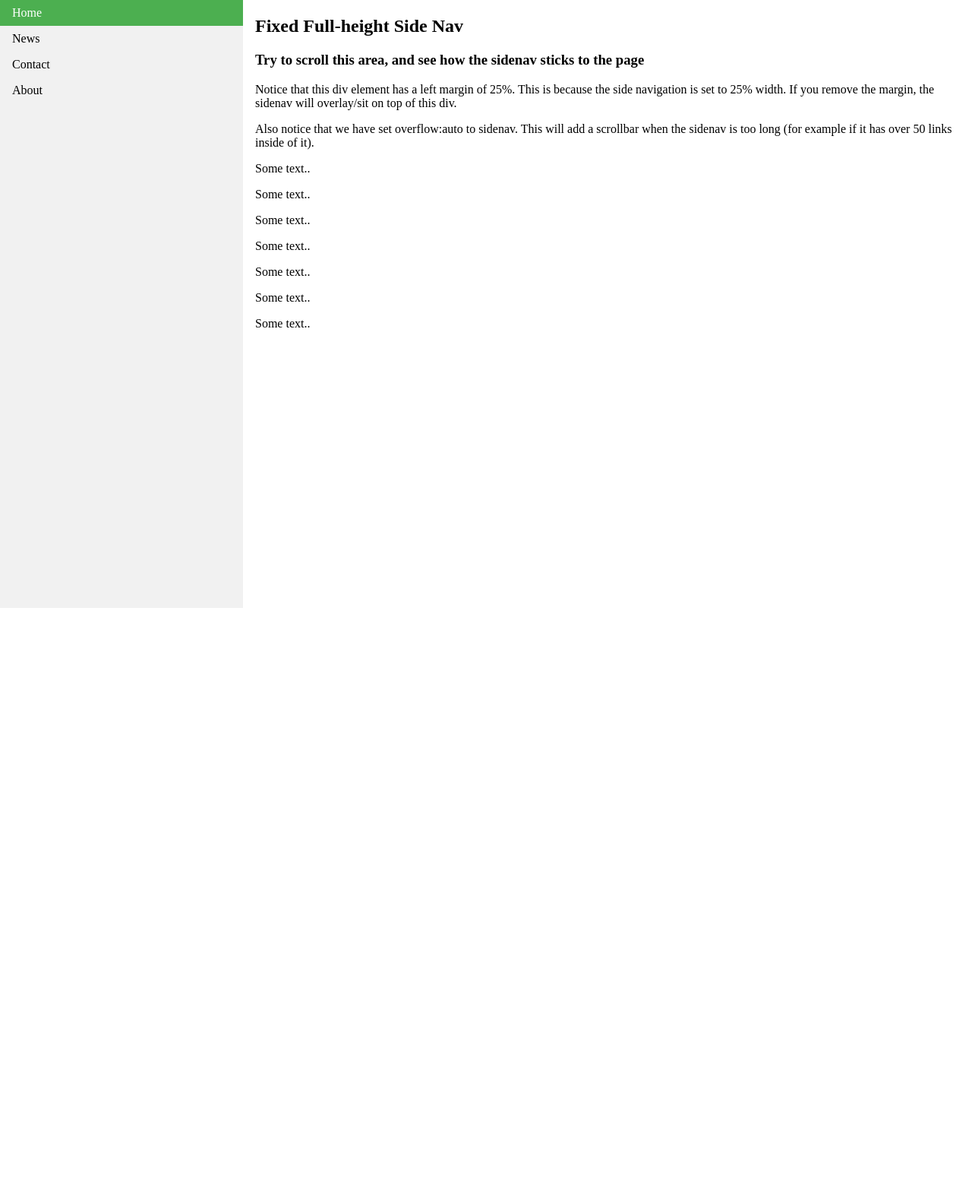
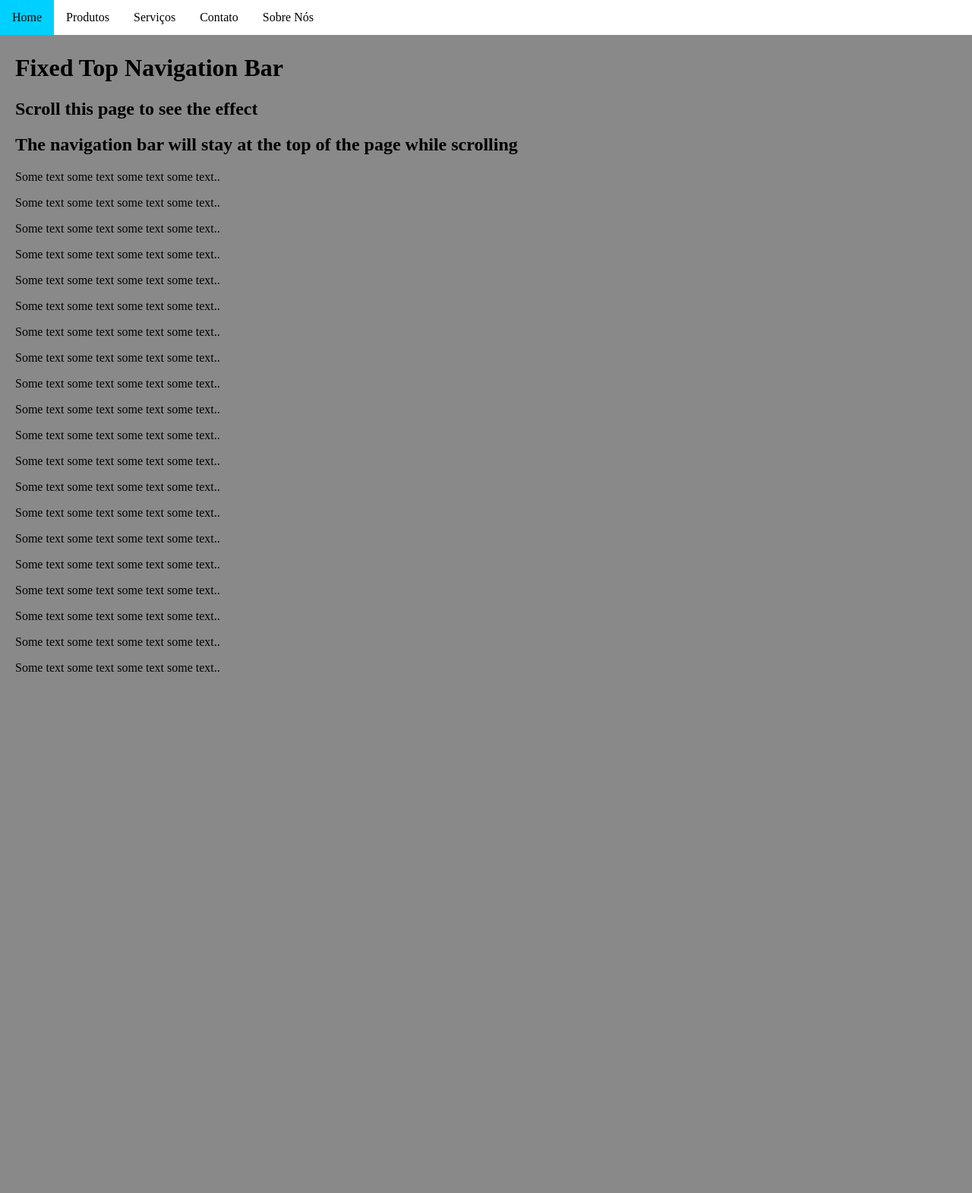
Before and after one commit to labrinasari/site, a PHP site: page / in a window 1280 px wide. Shown: the whole page at 76% size. Before the commit the page ends 800 px from the top, so only its background shows below. Run offline with PHP 8.4, Linux system fonts and the light colour scheme.

Commit message:
opa,tudo bem

```diff
--- a/index.php
+++ b/index.php
@@ -2,60 +2,76 @@
 <html>
 <head>
 <style>
-body {
-    margin: 0;
-}
+body {margin:0;}
 
 ul {
     list-style-type: none;
     margin: 0;
     padding: 0;
-    width: 25%;
-    background-color: #f1f1f1;
+    overflow: hidden;
+    background-color: white;
     position: fixed;
-    height: 100%;
-    overflow: auto;
+    top: 0;
+    width: 100%;
+    color: black;
+}
+
+li {
+    float: left;
 }
 
 li a {
     display: block;
-    color: #000;
-    padding: 8px 16px;
+    text-align: center;
+        color: black;
+    padding: 14px 16px;
     text-decoration: none;
 }
 
-li a.active {
-    background-color: #4CAF50;
-    color: white;
+li a:hover:not(.active) {
+    background-color: #111;
 }
 
-li a:hover:not(.active) {
-    background-color: #555;
-    color: white;
+.active {
+    background-color: #00d0ff;
 }
 </style>
 </head>
 <body>
 
 <ul>
-  <li><a class="active" href="#home">Home</a></li>
-  <li><a href="#news">News</a></li>
-  <li><a href="#contact">Contact</a></li>
-  <li><a href="#about">About</a></li>
+<li><a class="active" href="#index">Home</a></li>
+  <li><a href="#prod">Produtos</a></li>
+  <li><a href="#serv">Serviços</a></li>
+  <li><a href="#cont">Contato</a></li>
+  <li><a href="#sobre">Sobre Nós</a></li>
 </ul>
 
-<div style="margin-left:25%;padding:1px 16px;height:1000px;">
-  <h2>Fixed Full-height Side Nav</h2>
-  <h3>Try to scroll this area, and see how the sidenav sticks to the page</h3>
-  <p>Notice that this div element has a left margin of 25%. This is because the side navigation is set to 25% width. If you remove the margin, the sidenav will overlay/sit on top of this div.</p>
-  <p>Also notice that we have set overflow:auto to sidenav. This will add a scrollbar when the sidenav is too long (for example if it has over 50 links inside of it).</p>
-  <p>Some text..</p>
-  <p>Some text..</p>
-  <p>Some text..</p>
-  <p>Some text..</p>
-  <p>Some text..</p>
-  <p>Some text..</p>
-  <p>Some text..</p>
+<div style="padding:20px;background-color:#898989; margin-top:30px;height:1500px;">
+<h1>Fixed Top Navigation Bar</h1>
+<h2>Scroll this page to see the effect</h2>
+<h2>The navigation bar will stay at the top of the page while scrolling</h2>
+
+<p>Some text some text some text some text..</p>
+<p>Some text some text some text some text..</p>
+<p>Some text some text some text some text..</p>
+<p>Some text some text some text some text..</p>
+<p>Some text some text some text some text..</p>
+<p>Some text some text some text some text..</p>
+<p>Some text some text some text some text..</p>
+<p>Some text some text some text some text..</p>
+<p>Some text some text some text some text..</p>
+<p>Some text some text some text some text..</p>
+<p>Some text some text some text some text..</p>
+<p>Some text some text some text some text..</p>
+<p>Some text some text some text some text..</p>
+<p>Some text some text some text some text..</p>
+<p>Some text some text some text some text..</p>
+<p>Some text some text some text some text..</p>
+<p>Some text some text some text some text..</p>
+<p>Some text some text some text some text..</p>
+<p>Some text some text some text some text..</p>
+<p>Some text some text some text some text..</p>
 </div>
 
 </body>
```
